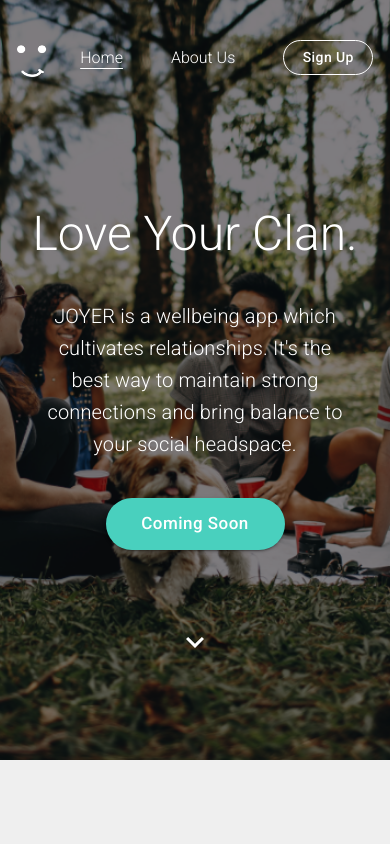
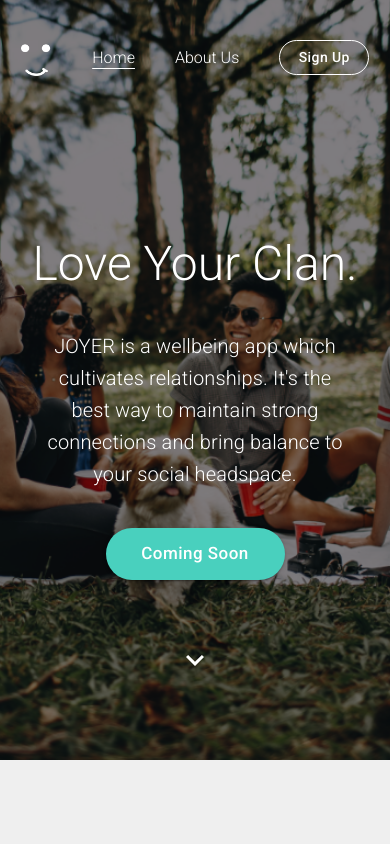
Before and after one commit to OlliePorter/joyer-site, a React (Create React App) app: page /#/ in a window 390 px wide. Shown: the top 844 px of the page. Built offline with nearby package versions, Linux system fonts and the light colour scheme.

Commit message:
Style nav & cover for mobile

```diff
--- a/src/components/Home/Cover.js
+++ b/src/components/Home/Cover.js
@@ -11,9 +11,12 @@
       color: theme.palette.primary.light,
       fontWeight: 300,
       margin: '20px',
-      [theme.breakpoints.down('sm')]: {
+      [theme.breakpoints.down('md')]: {
         margin: '30px',
         paddingTop: '20px',
+      },
+      [theme.breakpoints.down('sm')]: {
+        paddingTop: '80px',
       },
     },
     subtitle: {
@@ -66,8 +69,8 @@
       transform: 'scale(1.5)',
       position: 'relative',
       top: '200px',
-      [theme.breakpoints.down('sm')]: {
-        top: '50px',
+      [theme.breakpoints.up('xs')]: {
+        top: '38px',
       },
     },
 });
--- a/src/index.css
+++ b/src/index.css
@@ -66,9 +66,18 @@
 @media only screen and (max-width: 600px) {
   .joyer-logo {
     padding-right: 0em;
-    padding-top: 1.7em;
+    padding-top: 1.6em;
   }
   ul {
     padding-inline-start: 0px;
   }
+  .joyer-text {
+    padding-right: 2.5em;
+  }
 }
+
+@media only screen and (max-width: 320px) {
+  .joyer-logo {
+    display: none;
+  }
+}
```
